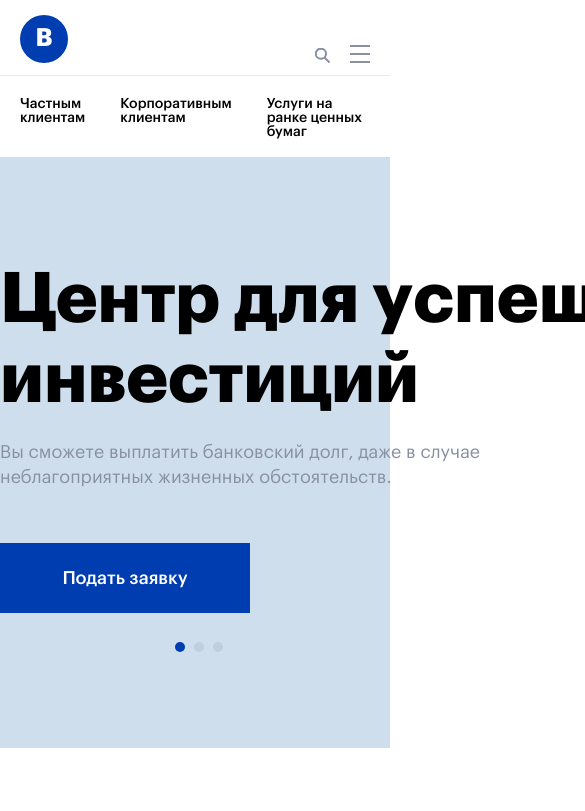
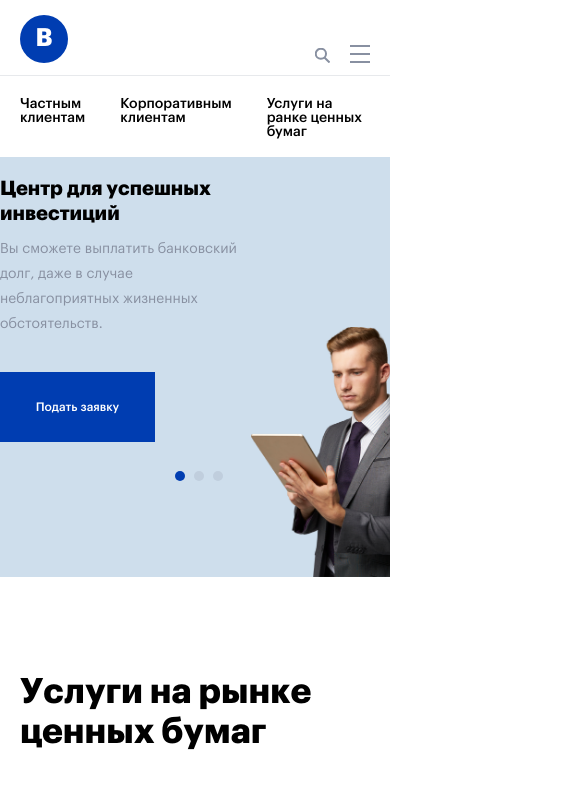
Before and after one commit to VladimirChernovv/invest-center, a website: page index.html in a window 390 px wide. Shown: the top 811 px of the page, 585 px wide, since content can reach past the window. Drawn offline with nearby package versions, Linux system fonts and the light colour scheme; files whose address does not match are found by name; a web font is replaced by a local one.

Commit message:
Улучшил адаптацию слайдера в секции header

```diff
--- a/index.html
+++ b/index.html
@@ -312,7 +312,7 @@
             <a class="btn upper" href="#">Подать заявку</a>
 
           </div>
-          <!-- <img class="slider-item__photo" src="../img/header/man-bg.png" alt="photo"> -->
+          <img class="header__photo-man" src="../img/header/man-bg.png" alt="photo-man">
         </div>
 
 
@@ -324,7 +324,7 @@
             </p>
             <a class="btn upper" href="#">Подать заявку</a>
           </div>
-          <!-- <img class="slider-item__photo" src="../img/header/man-bg.png" alt="photo"> -->
+          <img class="header__photo-man" src="../img/header/man-bg.png" alt="photo-man">
         </div>
 
         <div class="header__slider-item slider-item " style="background-image: url(./img/header/man-bg.png);">
@@ -335,7 +335,7 @@
             </p>
             <a class="btn upper" href="#">Подать заявку</a>
           </div>
-          <!-- <img class="slider-item__photo" src="../img/header/man-bg.png" alt="photo"> -->
+          <img class="header__photo-man" src="../img/header/man-bg.png" alt="photo-man">
         </div>
 
      </div>
--- a/scss/_header.scss
+++ b/scss/_header.scss
@@ -161,6 +161,9 @@
 		color: #ED8200;
 		font-size: 18px;
 	}
+	&__photo-man {
+		display: none !important;
+	}
 
 	.submenu1, .submenu2, .submenu3, .submenu4  {
 		position: absolute;
@@ -262,7 +265,7 @@
 }
 
 .slick-list.draggable {
-	width: 1170px;
+	max-width: 1170px;
 	margin: 0 auto;
 }
 
@@ -309,15 +312,15 @@
 	}
 }
 
-.slider-item__photo {
-	position: absolute;
-	display: block;
-	max-width: 100%;
-	height: auto;
-	bottom: 0;
-	right: -56px;
-	z-index: 1;
-}
+// .slider-item__photo {
+// 	position: absolute;
+// 	display: none;
+// 	max-width: 100%;
+// 	height: auto;
+// 	bottom: 0;
+// 	right: -56px;
+// 	z-index: 1;
+// }
 
 .slick-dots {
 	display: flex;
@@ -384,6 +387,17 @@
 		// 	width: 45%;
 		// 	flex: 0;
 		// }
+		&__slider-item {
+			background-image: none !important;
+		}
+		&__photo-man {
+			position: absolute;
+			width: 45%;
+			height: auto;
+			bottom: 0;
+			right: -56px;
+			display: block !important;
+		}
 		.submenu__wrap.lower-wrap {
 			border-bottom: 1px solid #8890A1;
 			flex-wrap: wrap;
@@ -394,6 +408,10 @@
 			width: 100%;
 			justify-content: space-between;
 		}
+	}
+	.slider-item__info-title {
+		font-size: 45px;
+		width: 475px;
 	}
 }
 
@@ -423,6 +441,9 @@
 		.submenu__card {
 			display: block;
 		}
+		&__photo-man {
+			width: 50%;
+		}
 	}
 	.header .submenu2 .container .lower-wrap {
 		display: block;
@@ -441,6 +462,16 @@
 	}
 	.header .submenu4 .container .submenu__wrap .submenu__list {
 		width: auto;
+	}
+	.slider-item {
+		padding-top: 34px;
+	}
+	.slider-item__info-title {
+		font-size: 35px;
+    line-height: 40px;
+	}
+	.slider-item__info-text {
+		width: 329px;
 	}
 }
 
@@ -495,4 +526,24 @@
 		width: 260px;
 		font-size: 14px;
 	}
+	.slider-item {
+    padding-top: 20px;
+	}
+	.slider-item__info-title {
+		width: 215px;
+    font-size: 20px;
+		line-height: 25px;
+		margin: 0 0 10px 0;
+	}
+	.slider-item__info-text {
+		font-size: 14px;
+		margin-bottom: 35px;
+		width: 244px;
+	}
+	.slider-item .upper {
+		width: 155px;
+    font-size: 12px;
+    padding: 20px;
+
+	}
 }
```
Also changed, not shown: css/style.min.css.
